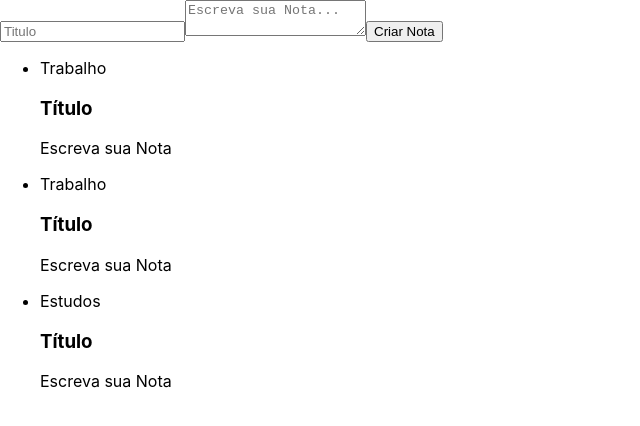
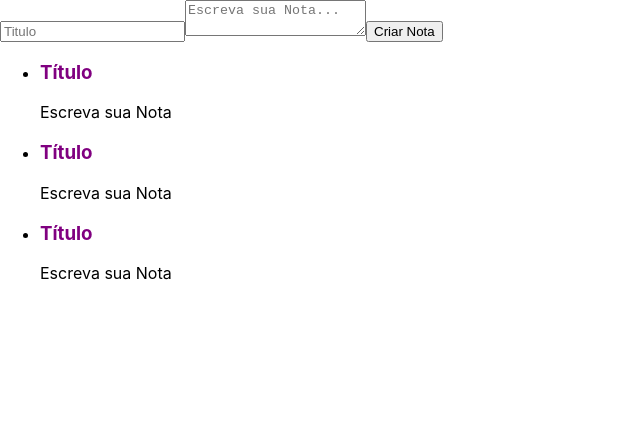
Before and after one commit to kauabamorim/Projeto-Nota, a React (Create React App) app: page / in a window 1280 px wide. Shown: the top 426 px of the page, without its empty margins (0-640 px from the left). Built offline with nearby package versions, Linux system fonts and the light colour scheme.

Commit message:
Estilizando componentes

```diff
--- a/src/components/CardNota.jsx
+++ b/src/components/CardNota/CardNota.jsx
@@ -1,11 +1,12 @@
 import React from "react";
 import { Component } from "react";
+import "./estilo.css"
 
 class CardNota extends Component {
   render() {
     return (
       <section>
-        <header>
+        <header className="card-nota">
           <h3>Título</h3>
         </header>
         <p>Escreva sua Nota</p>
--- /dev/null
+++ b/src/components/CardNota/estilo.css
@@ -0,0 +1,3 @@
+.card-nota{
+    color: purple;
+}
--- a/src/components/ListaDeNotas.jsx
+++ b/src/components/ListaDeNotas.jsx
@@ -1,15 +1,14 @@
 import React from "react";
 import { Component } from "react";
-import CardNota from "./CardNota";
+import CardNota from "./CardNota/CardNota";
 
 class ListaDeNotas extends Component {
   render() {
     return (
       <ul>
-        {Array.of("Trabalho", "Trabalho", "Estudos").map((categoria) => {
+        {Array.of("Trabalho", "Trabalho", "Estudos").map((categoria, index) => {
           return (
-            <li>
-              <div>{categoria}</div>
+            <li key={index}>
               <CardNota />
             </li>
           );
```
